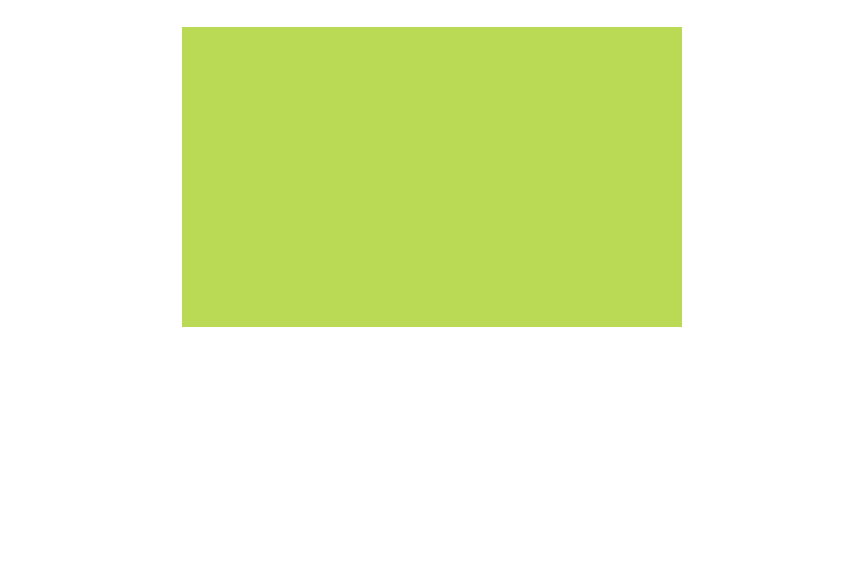
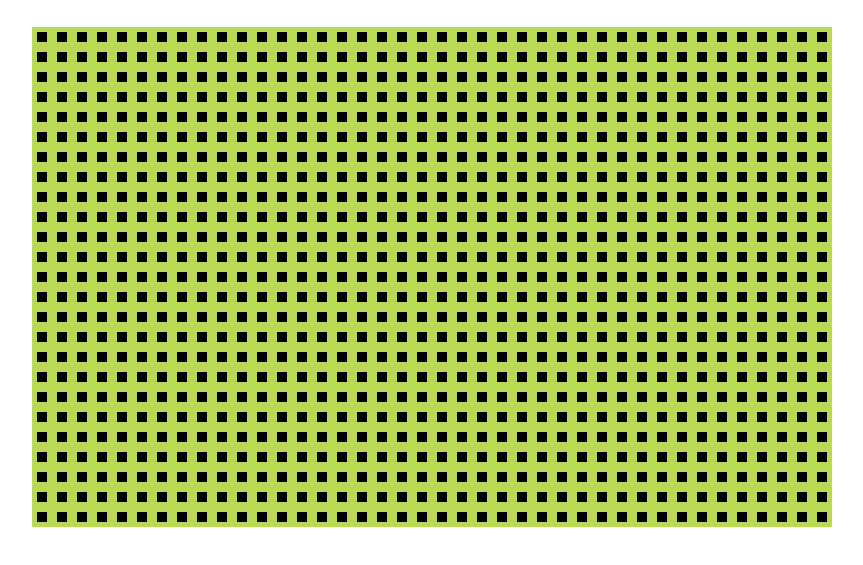
Before and after one commit to markagrios/ConquestofReffendale, a plain HTML site: page index.html in a window 1280 px wide. Shown: the part 59-624 px from the top of the page, without its empty margins (208-1071 px from the left). Drawn offline with Linux system fonts and the light colour scheme.

Commit message:
Grid made

```diff
--- a/index.html
+++ b/index.html
@@ -12,7 +12,7 @@
 	</head>
 	<body>
 		<h1 id="title">Conquest of Reffendale</h1>
-		<canvas width="500px" height="300px" id="canvas">
+		<canvas width="800px" height="500px" id="canvas">
 			Sorry, no canvas detected!
 		</canvas>
 		<script src="script.js"></script>
--- a/script.js
+++ b/script.js
@@ -2,6 +2,15 @@ var canvas = document.getElementById("canvas");
 var context = canvas.getContext("2d");
 
 context.beginPath();
-context.rect(0, 0, 600, 300);
+context.rect(0, 0, 800, 500);
 context.fillStyle = '#BADA55';
 context.fill();
+
+for(var x = 5; x < 800; x += 20){
+	for(var y = 5; y < 500; y += 20) {
+		context.beginPath();
+		context.rect(x, y, 10, 10);
+		context.fillStyle = "#000000";
+		context.fill();
+	}
+}
```
